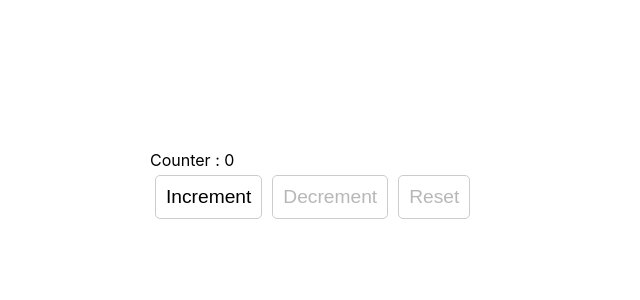
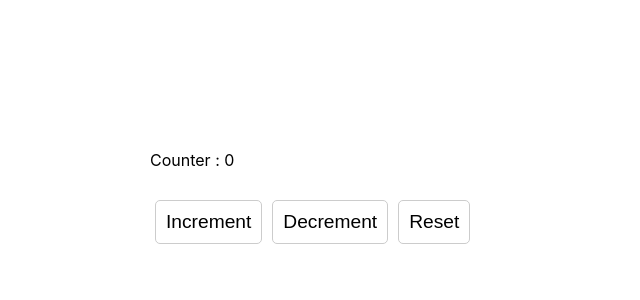
Before and after one commit to jaishree239/Google-Clone, a React (Create React App) app: page / in a window 1280 px wide. Shown: the top 300 px of the page, without its empty margins (0-640 px from the left). Built offline with nearby package versions, Linux system fonts and the light colour scheme.

Commit message:
reduxCounter

```diff
--- a/package.json
+++ b/package.json
@@ -9,6 +9,7 @@
     "@testing-library/user-event": "^13.5.0",
     "react": "^18.2.0",
     "react-dom": "^18.2.0",
+    "react-redux": "^8.1.3",
     "react-router-dom": "^6.15.0",
     "react-scripts": "5.0.1",
     "redux": "^4.2.1",
--- a/src/App.js
+++ b/src/App.js
@@ -16,6 +16,7 @@ import AutoComplete from './component/autoComplete/AutoComplete';
 import LoadMore from './component/loadMore/LoadMore';
 import InfiniteScroll from './component/infiniteScroll/InfiniteScroll';
 import ReactCounter from './component/reactCounter/ReactCounter';
+import ReduxCounter from './componentUsingRedux/reduxCounter/ReduxCounter';
 
 function App() {
   return (
@@ -38,7 +39,8 @@ function App() {
 {/* <AutoComplete /> */}
 {/* <LoadMore /> */}
 {/* <InfiniteScroll /> */}
-<ReactCounter />
+{/* <ReactCounter /> */}
+<ReduxCounter />
     </div>
   );
 }
--- /dev/null
+++ b/src/componentUsingRedux/reduxCounter/ReduxCounter.js
@@ -0,0 +1,24 @@
+import React from 'react'
+import { useSelector, useDispatch } from 'react-redux'
+import { Increment, Decrement, Reset } from '../../redux/actions/counterActions'
+// Add dependency redux and react redux
+// react redux Official React bindings for Redux.
+// R2CODE you tube channel
+
+const ReduxCounter = () => {
+  const counterState = useSelector(state => state.counterReducer)
+  const dispatch = useDispatch();
+  // console.log('counterState', counterState)
+  return (
+    <div
+    style={{margin:'150px'}}>
+
+        <div style={{marginBottom:'25px'}}>Counter : {counterState}</div>
+        <button onClick={() => dispatch(Increment())}>Increment</button>
+        <button onClick={() => dispatch(Decrement())}>Decrement</button>
+        <button onClick={() => dispatch(Reset())}>Reset</button>
+         </div>
+  )
+}
+
+export default ReduxCounter
--- a/src/index.js
+++ b/src/index.js
@@ -3,11 +3,15 @@ import ReactDOM from 'react-dom/client';
 import './index.css';
 import App from './App';
 // import reportWebVitals from './reportWebVitals';
+import { Provider } from 'react-redux'
+import store from './redux/store'
 
 const root = ReactDOM.createRoot(document.getElementById('root'));
 root.render(
   <React.StrictMode>
-    <App />
+    <Provider store={store}>
+      <App />
+    </Provider>
   </React.StrictMode>
 );
 
--- /dev/null
+++ b/src/redux/actions/counterActions.js
@@ -0,0 +1,17 @@
+export const Increment = () => {
+    return {
+        type: 'INCREMENT'
+    }
+}
+
+export const Decrement = () => {
+    return {
+        type: 'DECREMENT'
+    }
+}
+
+export const Reset = () => {
+    return {
+        type: 'RESET'
+    }
+}
--- /dev/null
+++ b/src/redux/reducer/counterReducer.js
@@ -0,0 +1,22 @@
+const initialState = 0;
+
+const counterReducer = (state= initialState, action) => {
+    switch(action.type){
+        case 'INCREMENT' :
+            return (
+            state + 1
+        )
+        case 'DECREMENT' :
+            return (
+                state -1
+            )
+        case 'RESET' :
+            return (
+                initialState
+            )
+        default :
+            return state
+    }
+}
+
+export default counterReducer
--- /dev/null
+++ b/src/redux/reducer/index.js
@@ -0,0 +1,8 @@
+import { combineReducers } from "redux";
+import counterReducer from "./counterReducer";
+
+const rootReducer = combineReducers({
+    counterReducer
+})
+
+export default rootReducer
--- /dev/null
+++ b/src/redux/store.js
@@ -0,0 +1,6 @@
+import { createStore } from "redux";
+import rootReducer from "./reducer";
+
+const store = createStore(rootReducer)
+
+export default store;
```
Also changed, not shown: 1 other file (tests, documents, lock files or other folders).
